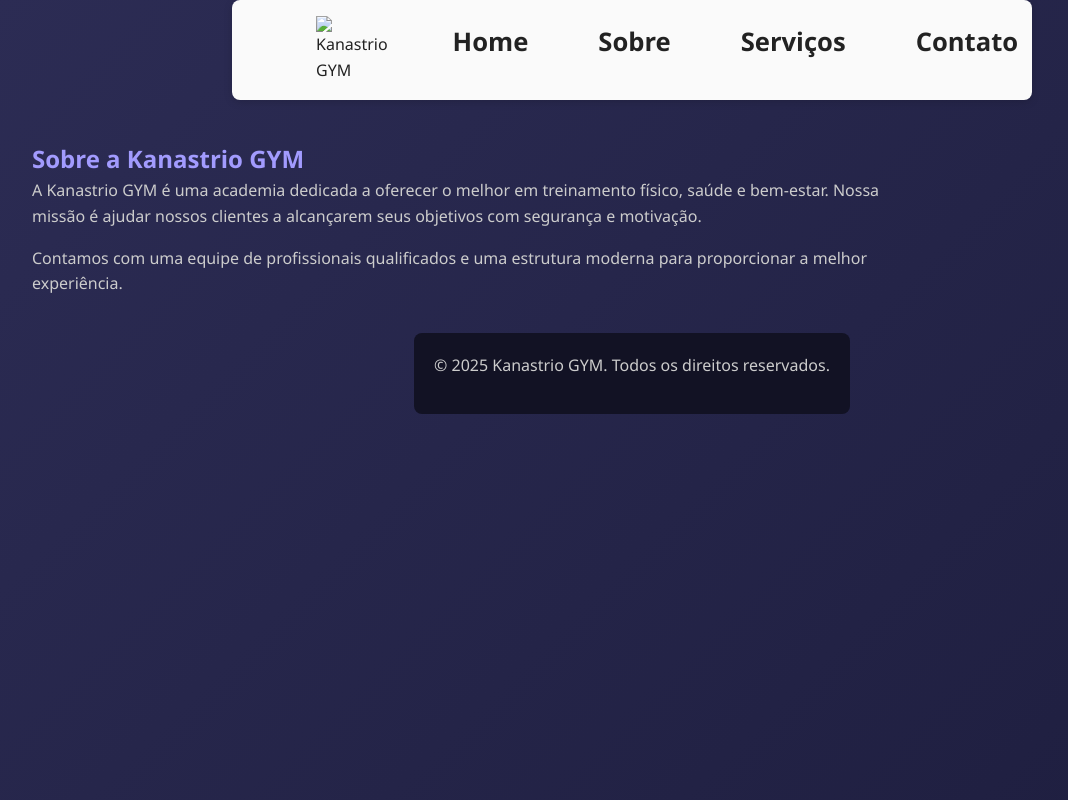
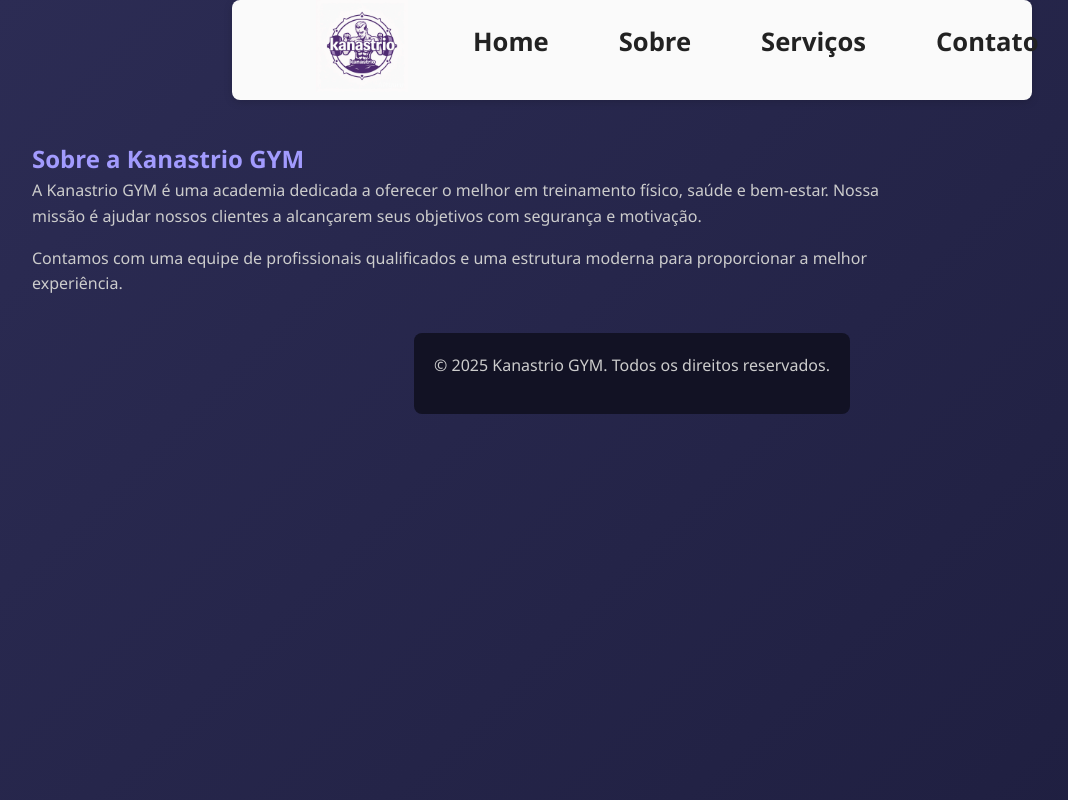
Before and after one commit to ArturPrado/sistema_da_acad, a plain HTML site: page pages/sobre.html in a window 1280 px wide. Shown: the whole page, without its empty margins (8-1076 px from the left). Drawn offline with Linux system fonts and the light colour scheme.

Commit message:
Atualizar caminho das imagens para usar a pasta de assets

```diff
--- a/pages/sobre.html
+++ b/pages/sobre.html
@@ -10,7 +10,7 @@
 <body>
     <header>
         <div class="logo">
-            <img src="../images/logo.png" alt="Kanastrio GYM" />
+            <img src="../assets/logo.png" alt="Kanastrio GYM" />
         </div>
         <nav>
             <ul>
```
Also changed, not shown: index.html (+1 -1 lines), pages/contato.html (+1 -1 lines), pages/matricula.html (+1 -1 lines), pages/serviços.html (+1 -1 lines).
